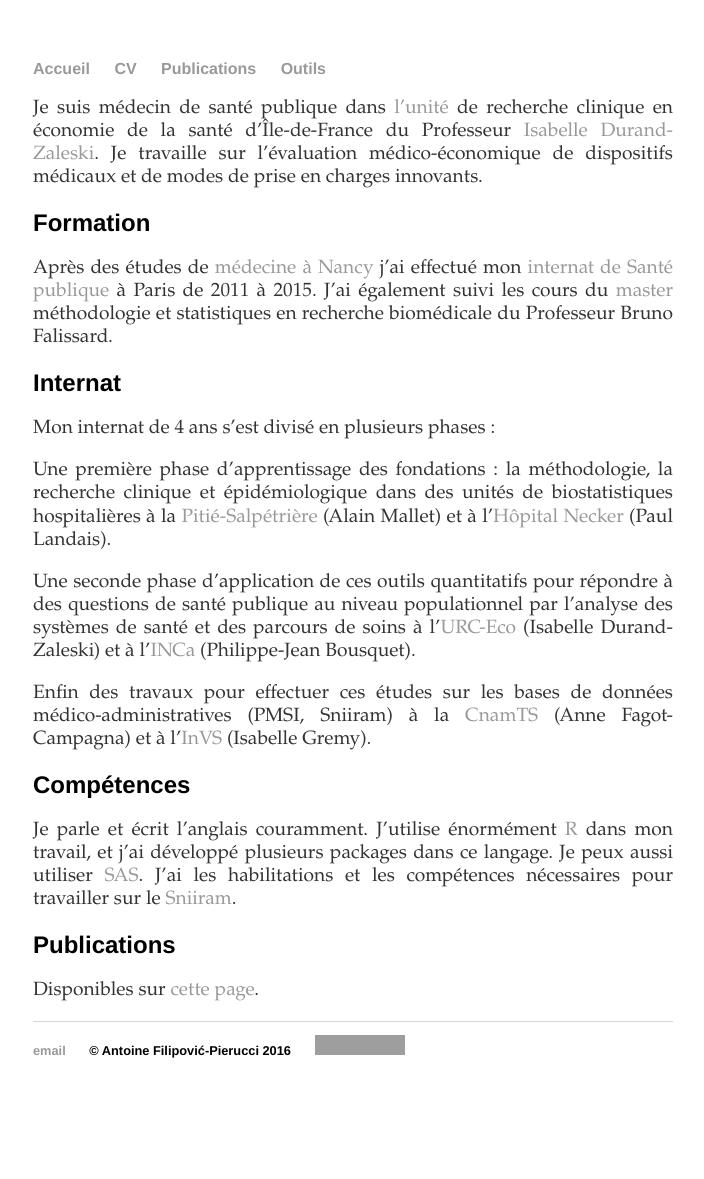
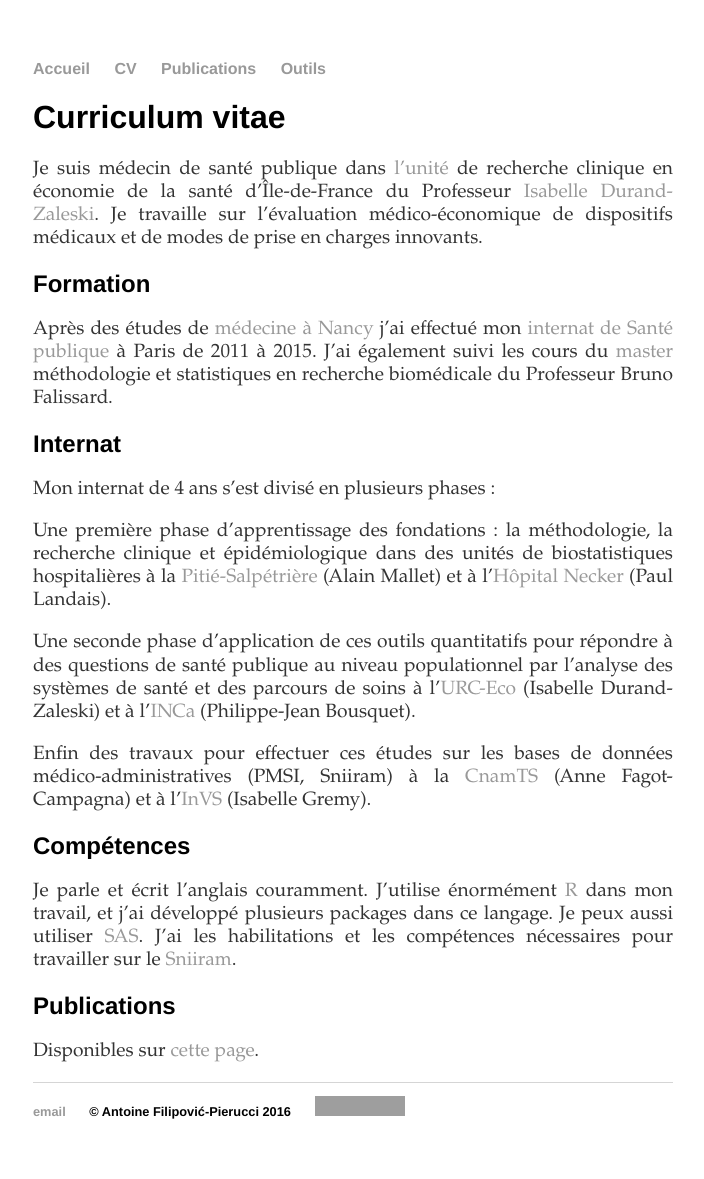
Before and after one commit to pierucci/pierucci.github.io, a Jekyll site: the page built from cv.md, in a window 1280 px wide. Shown: the whole page, without its empty margins (287-991 px from the left). Built offline with Jekyll 4.4.1, drawn with Linux system fonts in a browser that asks for light colours; before the commit the page ends 1118 px from its top, so only the background shows below that; grey boxes are pictures that could not be loaded.

Commit message:
Update cv.md

```diff
--- a/cv.md
+++ b/cv.md
@@ -2,6 +2,8 @@
 layout: default
 title: AFP - CV
 ---
+
+# Curriculum vitae
 
 Je suis médecin de santé publique dans [l'unité](http://www.urc-eco.fr/) de
 recherche clinique en économie de la santé d'Île-de-France du
```
